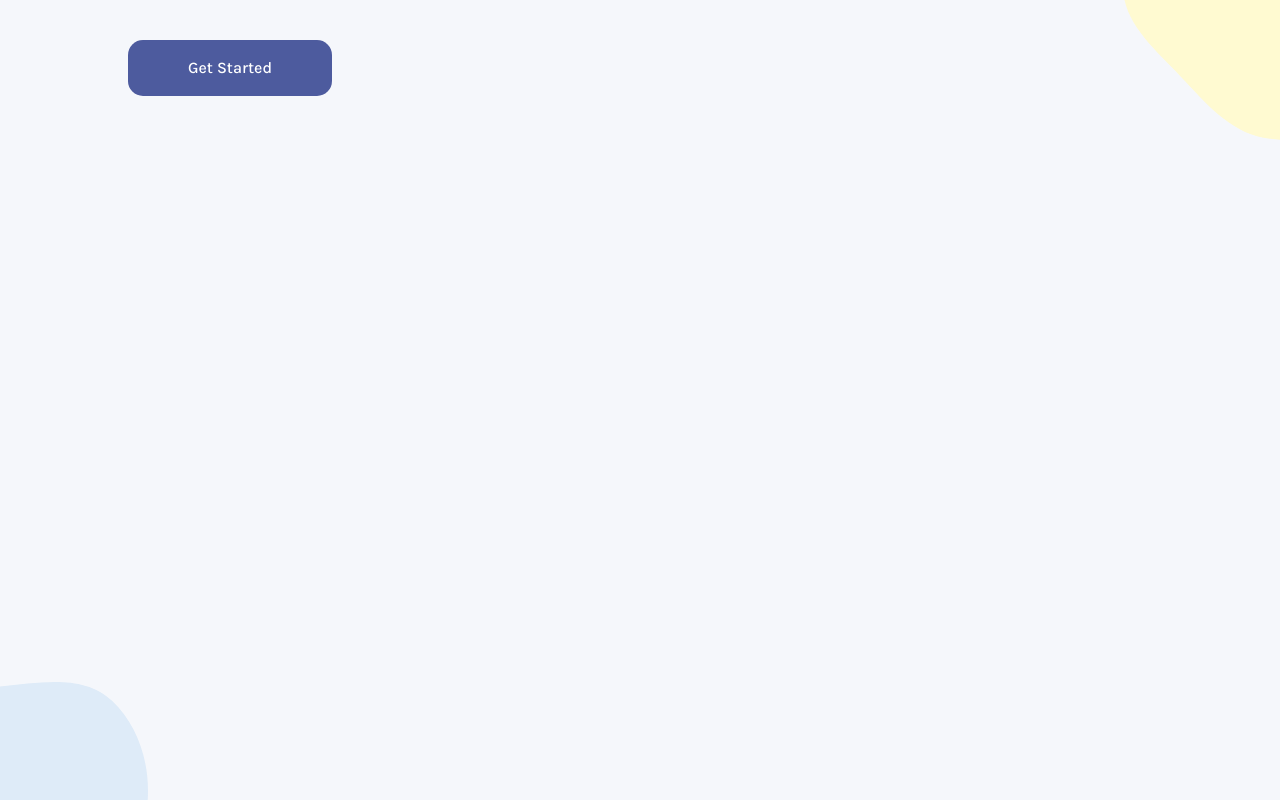
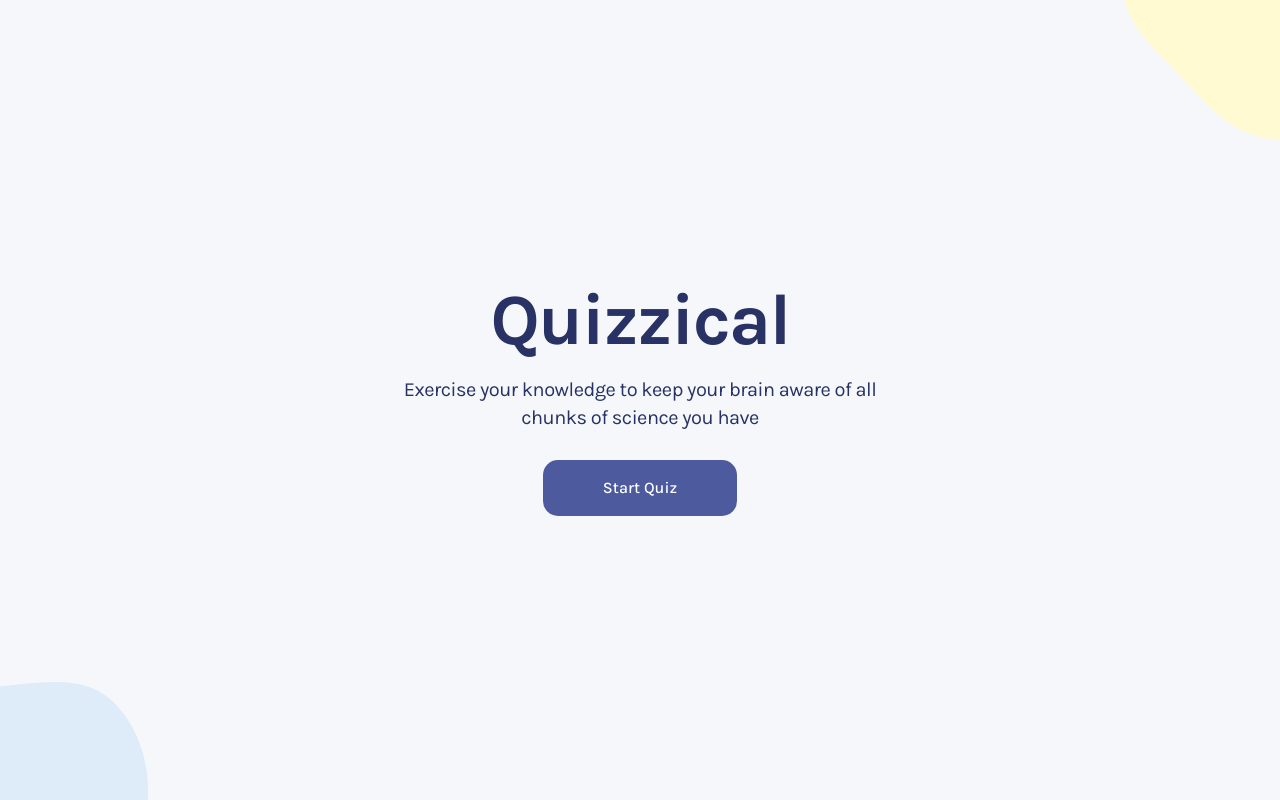
Before and after one commit to jacob-js/quizzical, a React (Vite) app: page / in a window 1280 px wide. Built offline with nearby package versions, Linux system fonts and the light colour scheme.

Commit message:
feat: create home component

```diff
--- a/src/components/Layout/index.jsx
+++ b/src/components/Layout/index.jsx
@@ -2,14 +2,14 @@ import React from 'react';
 
 function Layout({children}) {
   return (
-    <div className='bg-light h-screen w-full relative'>
+    <div className='bg-light h-screen w-full relative font-karla'>
         <div className="absolute right-0 top-0">
             <img src="/vectors/blob.svg" alt="" />
         </div>
         <div className="absolute left-0 bottom-0">
             <img src="/vectors/blob-2.svg" alt="" />
         </div>
-        <div className="w-11/12 sm:w-4/5 mx-auto xl:max-w-7xl py-10">
+        <div className="w-11/12 sm:w-4/5 mx-auto h-full xl:max-w-7xl py-10">
             {children}
         </div>
     </div>
--- /dev/null
+++ b/src/components/pages/Home/index.jsx
@@ -0,0 +1,14 @@
+import React from 'react'
+import Button from '../../ui/Button'
+
+function Home() {
+  return (
+    <div className='w-full h-full flex flex-col items-center justify-center'>
+        <div className="text-7xl text-primary-900 font-bold -tracking-wide">Quizzical</div>
+        <div className="text-primary-900 text-xl text-center mt-5 lg:max-w-lg mb-7 -tracking-wide">Exercise your knowledge to keep your brain aware of all chunks of science you have</div>
+        <Button>Start Quiz</Button>
+    </div>
+  )
+}
+
+export default Home
--- a/src/main.jsx
+++ b/src/main.jsx
@@ -2,7 +2,7 @@ import { ChakraProvider } from '@chakra-ui/react'
 import React from 'react'
 import ReactDOM from 'react-dom/client'
 import Layout from './components/Layout'
-import Button from './components/ui/Button'
+import Home from './components/pages/Home'
 import theme from './config/chakraTheme'
 import './index.css'
 
@@ -10,7 +10,7 @@ ReactDOM.createRoot(document.getElementById('root')).render(
   <React.StrictMode>
     <ChakraProvider theme={theme}>
       <Layout>
-        <Button>Get Started</Button>
+        <Home />
       </Layout>
     </ChakraProvider>
   </React.StrictMode>,
```
